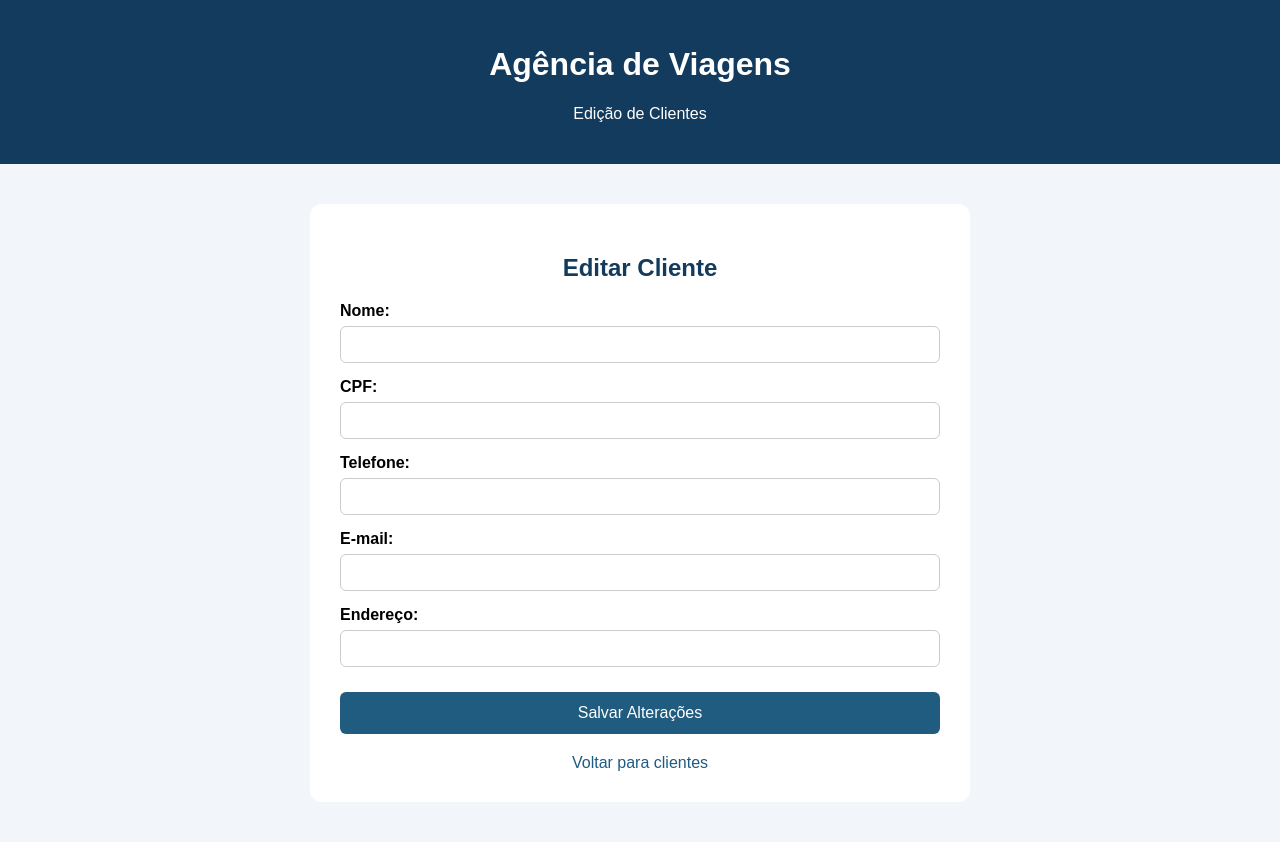
After one commit to Beatrizsilva-cpp/Ag-ncia-de-Viagens, a Django app: template agencia/templates/agencia/editar_cliente.html in a window 1280 px wide. The commit adds this page. Run offline with Django 5.2, Linux system fonts and the light colour scheme; the template is opened without the code that fills it: values that come from a table or form of the project are taken from there, others are empty.

```diff
--- /dev/null
+++ b/agencia/templates/agencia/editar_cliente.html
@@ -0,0 +1,121 @@
+<!DOCTYPE html>
+<html lang="pt-br">
+<head>
+    <meta charset="UTF-8">
+    <meta name="viewport" content="width=device-width, initial-scale=1.0">
+    <title>Editar Cliente</title>
+
+    <style>
+        body {
+            margin: 0;
+            font-family: Arial, sans-serif;
+            background-color: #f2f6fa;
+        }
+
+        header {
+            background-color: #123b5d;
+            color: white;
+            padding: 25px;
+            text-align: center;
+        }
+
+        main {
+            max-width: 600px;
+            margin: 40px auto;
+            background: white;
+            padding: 30px;
+            border-radius: 12px;
+        }
+
+        h2 {
+            color: #123b5d;
+            text-align: center;
+        }
+
+        label {
+            display: block;
+            margin-top: 15px;
+            font-weight: bold;
+        }
+
+        input {
+            width: 100%;
+            padding: 10px;
+            margin-top: 6px;
+            box-sizing: border-box;
+            border: 1px solid #ccc;
+            border-radius: 6px;
+        }
+
+        button {
+            width: 100%;
+            padding: 12px;
+            margin-top: 25px;
+            background-color: #205b80;
+            color: white;
+            border: none;
+            border-radius: 6px;
+            font-size: 16px;
+            cursor: pointer;
+        }
+
+        button:hover {
+            background-color: #123b5d;
+        }
+
+        .voltar {
+            display: block;
+            text-align: center;
+            margin-top: 20px;
+            color: #205b80;
+            text-decoration: none;
+        }
+
+        .erro {
+            color: red;
+            font-size: 14px;
+        }
+    </style>
+</head>
+
+<body>
+
+    <header>
+        <h1>Agência de Viagens</h1>
+        <p>Edição de Clientes</p>
+    </header>
+
+    <main>
+        <h2>Editar Cliente</h2>
+
+        <form method="POST">
+            {% csrf_token %}
+
+            <label for="{{ form.nome.id_for_label }}">Nome:</label>
+            {{ form.nome }}
+            <div class="erro">{{ form.nome.errors }}</div>
+
+            <label for="{{ form.cpf.id_for_label }}">CPF:</label>
+            {{ form.cpf }}
+            <div class="erro">{{ form.cpf.errors }}</div>
+
+            <label for="{{ form.telefone.id_for_label }}">Telefone:</label>
+            {{ form.telefone }}
+            <div class="erro">{{ form.telefone.errors }}</div>
+
+            <label for="{{ form.email.id_for_label }}">E-mail:</label>
+            {{ form.email }}
+            <div class="erro">{{ form.email.errors }}</div>
+
+            <label for="{{ form.endereco.id_for_label }}">Endereço:</label>
+            {{ form.endereco }}
+            <div class="erro">{{ form.endereco.errors }}</div>
+
+            <button type="submit">Salvar Alterações</button>
+        </form>
+
+        <a class="voltar" href="/clientes/">Voltar para clientes</a>
+    </main>
+
+</body>
+</html>
--- a/config/urls.py
+++ b/config/urls.py
@@ -7,4 +7,6 @@ urlpatterns = [
     path('', views.inicio, name='inicio'),
     path('clientes/', views.listar_clientes, name='clientes'),
     path('clientes/cadastrar/', views.cadastrar_cliente, name='cadastrar_cliente'),
+    path('clientes/<int:id>/editar/', views.editar_cliente, name='editar_cliente'),
+    path('clientes/<int:id>/excluir/', views.excluir_cliente, name='excluir_cliente'),
 ]
```
Also changed, not shown: agencia/templates/agencia/clientes.html (+41 -6 lines), agencia/templates/agencia/excluir_cliente.html (added, +87 -0 lines), agencia/views.py (+31 -1 lines).
